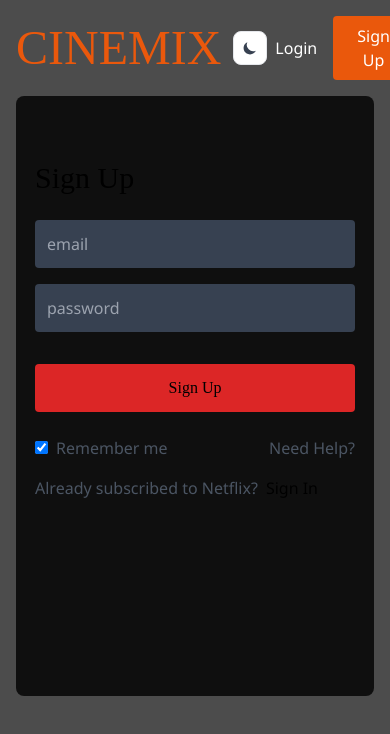
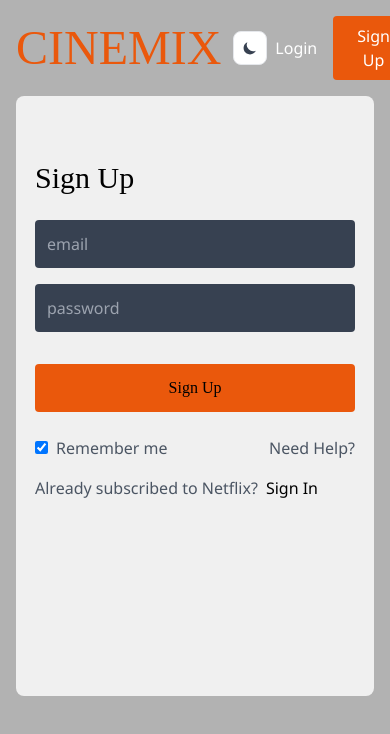
Before and after one commit to omrfrkcpr/cinemix, a React (Vite) app: page /signup in a window 390 px wide. Shown: the top 734 px of the page. Built offline with nearby package versions, Linux system fonts and the light colour scheme; no server answers; a web font is replaced by a local one.

Commit message:
style: change color bgcolor darkMode + change bgImg

```diff
--- a/src/pages/Login.jsx
+++ b/src/pages/Login.jsx
@@ -56,7 +56,7 @@ const Login = () => {
                   value={password}
                   onChange={(e) => setPassword(e.target.value)}
                 />
-                <button className="bg-red-600 py-3 my-6 rounded font-nsans-bold">
+                <button className="bg-orange-600 py-3 my-6 rounded font-nsans-bold">
                   Login
                 </button>
                 <div className="flex justify-between items-center text-gray-600">
--- a/src/pages/NotFound.jsx
+++ b/src/pages/NotFound.jsx
@@ -19,13 +19,13 @@ const NotFound = () => {
           <div className="flex flex-wrap items-center justify-center gap-3">
             <button
               onClick={() => navigate(-1)}
-              className="block py-2 px-4 text-gray-900 dark:text-gray-200 font-medium bg-main duration-150 hover:bg-red-main active:bg-indigo-700 rounded-lg"
+              className="block py-2 px-4 text-gray-900 dark:text-gray-200 font-medium bg-orange-400 duration-150 hover:bg-orange-600 active:bg-indigo-700 rounded-lg"
             >
               Go Back
             </button>
             <button
               onClick={() => navigate("/")}
-              className="block py-2 px-4 text-gray-700 dark:text-gray-200 hover:bg-red-main  hover:text-white font-medium duration-150 active:bg-gray-100 border rounded-lg"
+              className="block py-2 px-4 text-gray-700 dark:text-gray-200 hover:bg-orange-600  hover:text-white font-medium duration-150 active:bg-gray-100 border rounded-lg"
             >
               Go Home
             </button>
--- a/src/pages/Reset.jsx
+++ b/src/pages/Reset.jsx
@@ -49,7 +49,7 @@ const Reset = () => {
                   value={email}
                   onChange={(e) => setEmail(e.target.value)}
                 />
-                <button className="bg-red-600 py-3 my-6 rounded font-nsans-bold">
+                <button className="bg-orange-600 py-3 my-6 rounded font-nsans-bold">
                   Login
                 </button>
               </form>
--- a/src/pages/Signup.jsx
+++ b/src/pages/Signup.jsx
@@ -23,16 +23,16 @@ const Signup = () => {
 
   return (
     <>
-      <div className="w-full h-screen">
+      <div className="w-full h-screen text-black dark:text-white">
         <img
-          className="hidden sm:block absolute w-full h-full object-cover"
-          src="https://assets.nflxext.com/ffe/siteui/vlv3/77d35039-751f-4c3e-9c8d-1240c1ca6188/cf244808-d722-428f-80a9-052acdf158ec/IN-en-20231106-popsignuptwoweeks-perspective_alpha_website_small.jpg"
+          className="hidden sm:block absolute w-full h-full object-cover "
+          src="https://images.unsplash.com/photo-1578849278619-e73505e9610f?q=80&w=1335&auto=format&fit=crop&ixlib=rb-4.0.3&ixid=M3wxMjA3fDB8MHxwaG90by1wYWdlfHx8fGVufDB8fHx8fA%3D%3D"
           alt="///"
         />
-        <div className="bg-black/70 fixed top-0 left-0 w-full h-screen" />
+        <div className="dark:bg-black/70 bg-black/30 fixed top-0 left-0 w-full h-screen" />
 
         <div className="fixed w-full px-4 py-24 z-20">
-          <div className="max-w-[450px] h-[600px] mx-auto bg-black/80 rounded-lg">
+          <div className="max-w-[450px] h-[600px] mx-auto dark:bg-black/80 bg-white/80 rounded-lg">
             <div className="max-w-[320px] mx-auto py-16">
               <h1 className="text-3xl font-nsans-bold">Sign Up</h1>
 
@@ -56,7 +56,7 @@ const Signup = () => {
                   value={password}
                   onChange={(e) => setPassword(e.target.value)}
                 />
-                <button className="bg-red-600 py-3 my-6 rounded font-nsans-bold">
+                <button className="bg-orange-600 py-3 my-6 rounded font-nsans-bold hover:bg-orange-700">
                   Sign Up
                 </button>
                 <div className="flex justify-between items-center text-gray-600">
```
